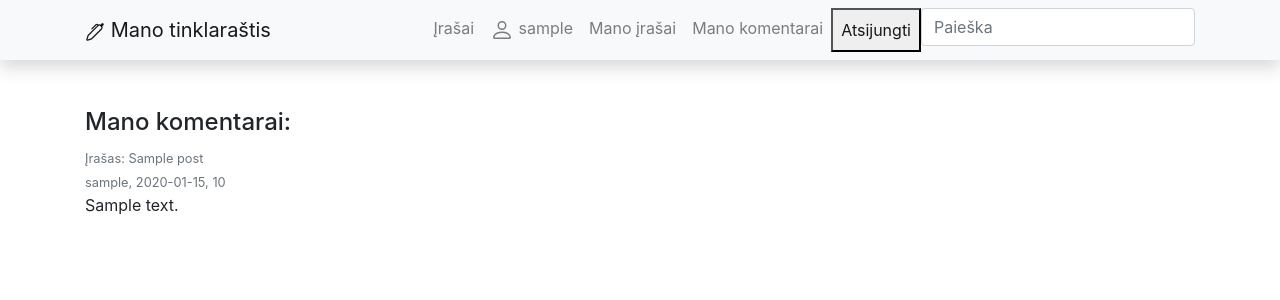
After one commit to DonatasNoreika/myblog_202401, a Django app: page /mycomments/ in a window 1280 px wide. The commit adds this page. Shown: the top 300 px of the page. Run offline with Django 5.2, Linux system fonts and the light colour scheme; a user stored in the database is signed in; tables that the repository leaves empty hold one stand-in row (values such as "Sample post"); some libraries are stand-ins or nearby versions.

Commit message:
Pridėtas mano komentarų puslapis

```diff
--- a/mysite/myblog/models.py
+++ b/mysite/myblog/models.py
@@ -26,3 +26,6 @@ class Comment(models.Model):
     author = models.ForeignKey(to=User, verbose_name="Autorius", on_delete=models.SET_NULL, null=True)
     date = models.DateTimeField(verbose_name="Data", auto_now_add=True)
     content = models.TextField(verbose_name="Tekstas", max_length=1000)
+
+    class Meta:
+        ordering = ['-date']
--- a/mysite/myblog/templates/base.html
+++ b/mysite/myblog/templates/base.html
@@ -45,6 +45,7 @@
                     </svg>
                     {{ user.get_username }}</a></li>
                 <li class="nav-item"><a class="nav-link" href="{% url 'myposts' %}">Mano įrašai</a></li>
+                <li class="nav-item"><a class="nav-link" href="{% url 'mycomments' %}">Mano komentarai</a></li>
                 <li class="nav-item">
                     <form method="post" action="{% url 'logout' %}">
                         {% csrf_token %}
--- /dev/null
+++ b/mysite/myblog/templates/mycomments.html
@@ -0,0 +1,19 @@
+{% extends 'base.html' %}
+
+{% block "title" %}Mano komentarai{% endblock %}
+
+{% block "content" %}
+    <div class="media-body">
+        {% if comments %}
+        <h4>Mano komentarai:</h4>
+        {% for comment in comments %}
+        <a href="{% url 'post' comment.post.pk %}"><small class="text-muted">Įrašas: {{ comment.post.title }}</small><br/></a>
+        <small class="text-muted">{{ comment.author }}, {{ comment.date|date:"Y-m-d, f" }}</small>
+        <p>{{ comment.content }}</p>
+        <p></p>
+        {% endfor %}
+        {% else %}
+        <p>Nėra komentarų</p>
+        {% endif %}
+    </div>
+{% endblock %}
--- a/mysite/myblog/templates/myposts.html
+++ b/mysite/myblog/templates/myposts.html
@@ -1,6 +1,6 @@
 {% extends 'base.html' %}
 
-{% block "title" %}Įrašai{% endblock %}
+{% block "title" %}Mano įrašai{% endblock %}
 
 {% block "content" %}
 <h1>Mano įrašai:</h1>
--- a/mysite/myblog/urls.py
+++ b/mysite/myblog/urls.py
@@ -1,9 +1,10 @@
 from django.urls import path, include
-from .views import PostListView, PostDetailView, search, MyPostListView
+from .views import PostListView, PostDetailView, search, MyPostListView, MyCommentListView
 
 urlpatterns = [
     path("", PostListView.as_view(), name="posts"),
     path("posts/<int:pk>", PostDetailView.as_view(), name="post"),
     path("search/", search, name="search"),
     path("myposts/", MyPostListView.as_view(), name="myposts"),
+    path("mycomments/", MyCommentListView.as_view(), name="mycomments"),
 ]
--- a/mysite/myblog/views.py
+++ b/mysite/myblog/views.py
@@ -37,3 +37,12 @@ class MyPostListView(LoginRequiredMixin, generic.ListView):
 
     def get_queryset(self):
         return Post.objects.filter(author=self.request.user)
+
+
+class MyCommentListView(LoginRequiredMixin, generic.ListView):
+    model = Comment
+    template_name = "mycomments.html"
+    context_object_name = "comments"
+
+    def get_queryset(self):
+        return Comment.objects.filter(author=self.request.user)
```
